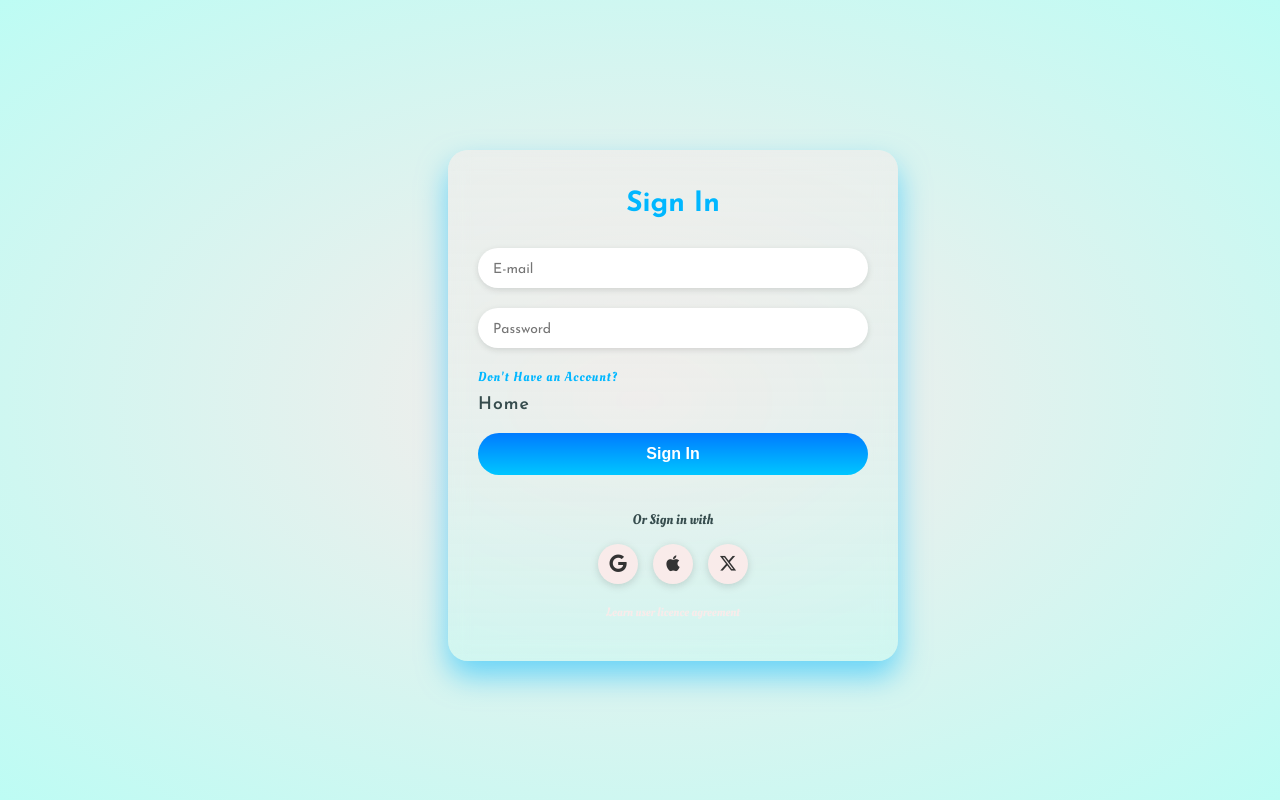
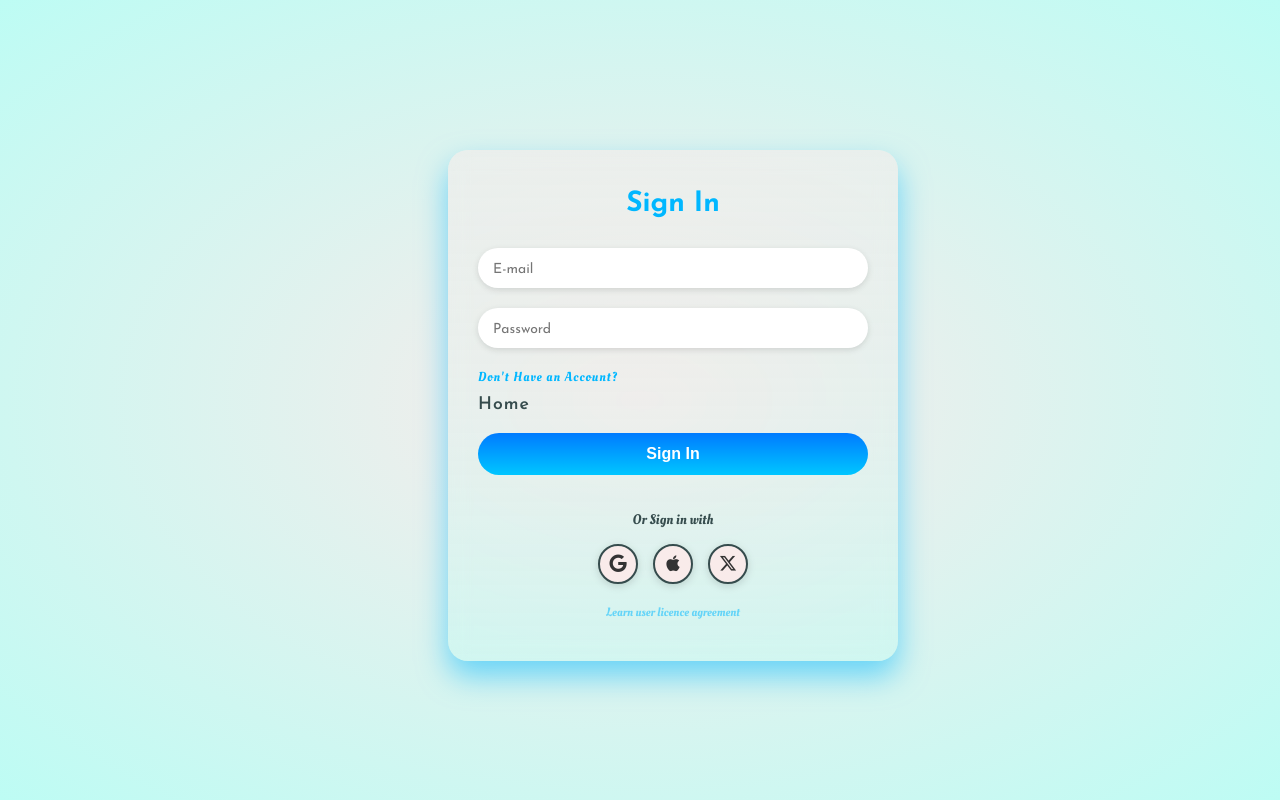
Before and after one commit to Babajide21/Real-Estate, a plain HTML site: page assets/HTML/register.html in a window 1280 px wide. Drawn offline with Linux system fonts and the light colour scheme; a web font is replaced by a local one.

Commit message:
register

```diff
--- a/assets/CSS/index.css
+++ b/assets/CSS/index.css
@@ -1600,6 +1600,7 @@ form .forgot {
   border-radius: 50%;
   background: var(--milky-white);
   box-shadow: 0 2px 8px rgba(0, 0, 0, 0.15);
+  border: 2px solid var(--moody-gray);
   display: flex;
   text-decoration: none;
   align-items: center;
@@ -1616,7 +1617,8 @@ form .forgot {
 .agreement {
   display: block;
   font-size: 12px;
-  color: var(--milky-white);
+  /* color: var(--milky-white); */
+  color: var(--bright-blue);
   font-family: var(--font-oleo);
   text-decoration: none;
 }
```
